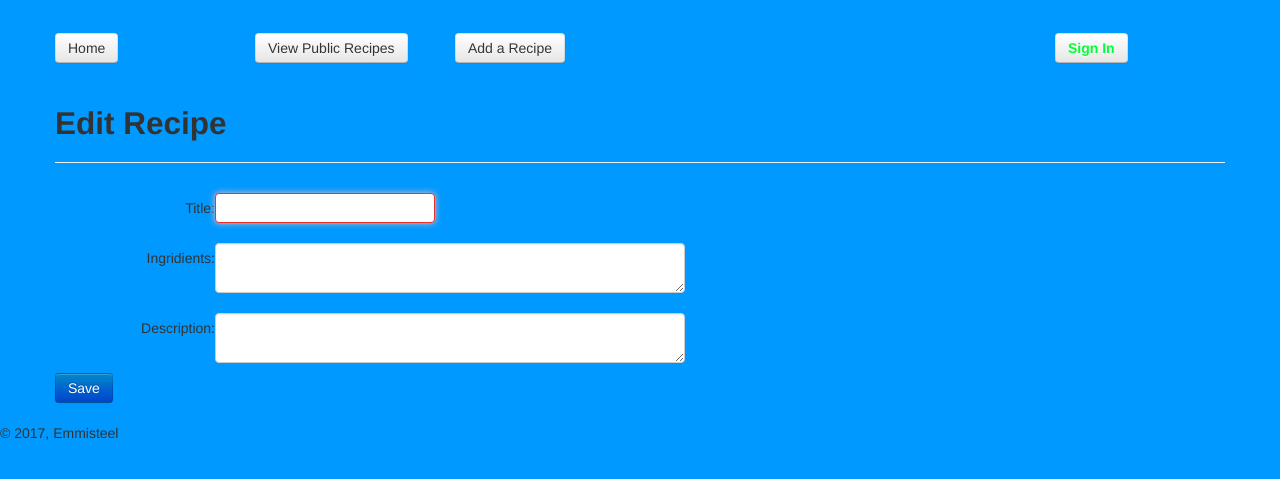
After one commit to owenbob/yummy_recipes, a Flask app: page /recipes/add in a window 1280 px wide. The commit adds this page. Shown: the top 479 px of the page. Run offline with Flask 2, Linux system fonts and the light colour scheme; some libraries are stand-ins or nearby versions.

Commit message:
still getting errors

```diff
--- a/manage.py
+++ b/manage.py
@@ -15,8 +15,8 @@ def create_app():
     app.register_blueprint(main)
 
     app.recipeCrud = RecipeCrud()
-    app.recipeCrud.add_recipe(Recipe('Chicken Stew', 'water, chicken, tomatoes', 'you put three'))
-    app.recipeCrud.add_recipe(Recipe('African yams', 'water, yams','peel the yams and boil in water'))
+    #app.recipeCrud.add_recipe(Recipe('Chicken Stew', 'water, chicken, tomatoes', 'you put three'))
+    #app.recipeCrud.add_recipe(Recipe('African yams', 'water, yams','peel the yams and boil in water'))
 
     return app
 
--- a/templates/base.html
+++ b/templates/base.html
@@ -21,8 +21,9 @@
             <div class="container">
                 <div class="navbar-header">
                         <div class="row-fluid margin-top">
-                            <div class="span3"><a href="/" class="btn">Home</a></div>
-                            <div class="span3"><a href="{{url_for('main.recipes_page')}}" class="btn">View Public Recipes</a></div>
+                            <div class="span2"><a href="/" class="btn">Home</a></div>
+                            <div class="span2"><a href="{{url_for('main.recipes_page')}}" class="btn">View Public Recipes</a></div>
+                            <div class="span2"><a href="{{url_for('main.recipe_add_page')}}" class="btn">Add a Recipe</a></div>
                             <div class="span2 offset4"><a href="{{url_for('main.login')}}" class="btn bold">Sign In</a></div>
                         </div>
                 </div>
--- /dev/null
+++ b/templates/recipe_edit.html
@@ -0,0 +1,39 @@
+{% extends "base.html" %}
+{% block title %}Edit Recipe{% endblock %}
+{% block content %}
+      <div class="page-header">
+        <h2>Edit Recipe</h2>
+      </div>
+
+      <form role="form" action="" method="post" name="recipe_edit"
+            class="form-horizontal">
+
+        <div class="form-group" style="margin-bottom:20px" >
+          <label for="title" class="control-label col-sm-2">Title:</label>
+          <div class="col-sm-10">
+            <input type="text" name="title" required autofocus />
+          </div>
+        </div>
+
+        <div class="form-group" style="margin-bottom:20px">
+          <label for="year" class="control-label col-sm-2">Ingridients:</label>
+          <div class="col-sm-10">
+            <textarea class="span5" ></textarea>
+          </div>
+        </div>
+
+        <div class="form-group" style="margin-bottom:10px">
+                <label for="year" class="control-label col-sm-2">Description:</label>
+                <div class="col-sm-10">
+                  <textarea class="span5" ></textarea>
+                </div>
+              </div>
+
+        <div class="form-group">
+          <div class="col-sm-offset-2 col-sm-10">
+            <button type="submit" name="save"
+                    class="btn btn-primary">Save</button>
+          </div>
+        </div>
+      </form>
+{% endblock %}
--- a/views.py
+++ b/views.py
@@ -1,7 +1,10 @@
 # views.py
 #third party import
-from flask import Blueprint, render_template, current_app
+from flask import Blueprint, render_template, current_app, request, redirect, url_for
 
+
+#local import
+from recipe import Recipe
 
 main = Blueprint('main', __name__)
 
@@ -24,3 +27,20 @@ def addrecipe():
 def recipes_page():
     recipes = current_app.recipeCrud.get_recipes()
     return render_template('recipes.html', recipes=sorted(recipes.items()))
+
+@main.route('/recipe/<int:recipe_id>')
+def recipe_page(recipe_id):
+    recipe = current_app.recipeCrud.get_recipe(recipe_id)
+    return render_template('recipe.html', recipe=recipe)
+
+@main.route('/recipes/add', methods=['GET', 'POST'])
+def recipe_add_page():
+    if request.method == 'GET':
+        return render_template('recipe_edit.html')
+    else:
+        title = request.form['title']
+        ingridient = request.form['ingridient']
+        desc = request.form['desc']
+        recipe = Recipe(title, ingridient, desc)
+        current_app.recipeCrud.add_recipe(recipe)
+        return redirect(url_for('main.recipe_page', movie_id=movie._id))
```
Also changed, not shown: templates/recipe.html (added, +20 -0 lines), templates/recipes.html (+14 -3 lines).
